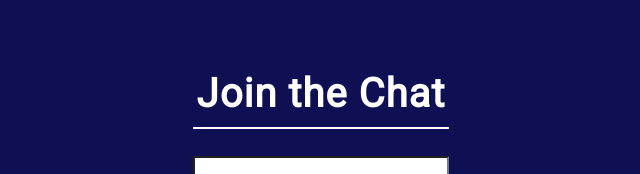
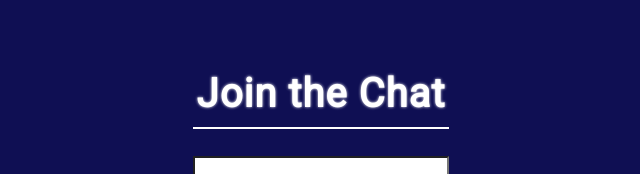
Before and after one commit to dogukanaktas/react-realtime-chat-app, a React (Create React App) app in the folder client/: page / in a window 1280 px wide. In both pictures the pointer is over the element "Join the Chat". Shown: the part 204-378 px from the top of the page, without its empty margins (319-959 px from the left). Built offline with nearby package versions, Linux system fonts and the light colour scheme.

Commit message:
Add hover style to heading

```diff
--- a/client/src/components/Join/Join.css
+++ b/client/src/components/Join/Join.css
@@ -37,6 +37,11 @@ html, body {
   padding-bottom: 10px;
   border-bottom: 2px solid #ffffff;
   letter-spacing: 1px;
+}
+
+.heading:hover {
+  text-shadow: 0 0 3px ;
+  transition: .3s all;
 }
 
 .button {
```
